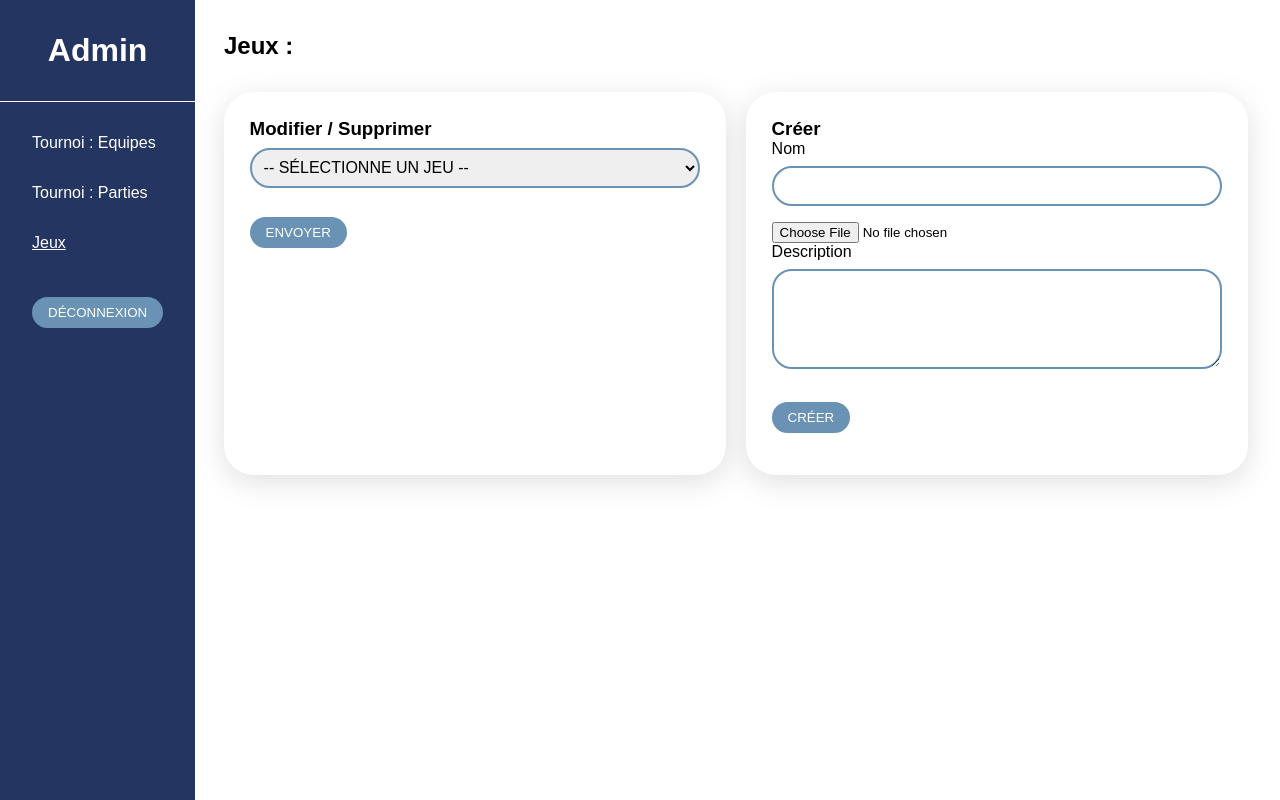
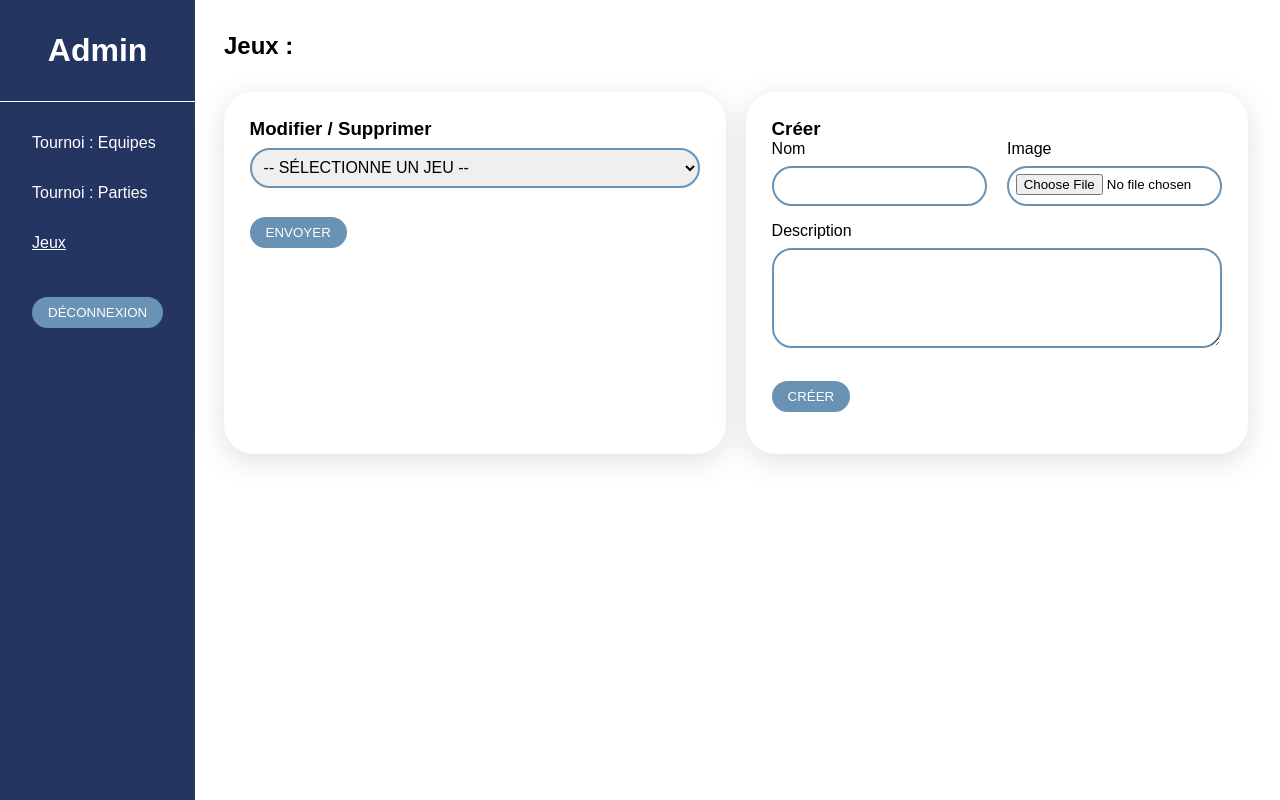
Before and after one commit to chefProjet-Sae301/webweek, a PHP site: page /public/php/administration/administrationJeux.php in a window 1280 px wide. Run offline with PHP 8.4, Linux system fonts and the light colour scheme; the visitor is signed in with stand-in values (Sample User, id 1); data that the repository does not hold is empty.

Commit message:
correction style administration

```diff
--- a/site/public/css/admin.css
+++ b/site/public/css/admin.css
@@ -61,6 +61,7 @@ table, tr, td{
 
 table{
     width: 100%;
+    table-layout: auto;
 }
 
 #equipe_table td, #parties_table td{
@@ -80,6 +81,7 @@ input[type="email"],
 input[type="password"],
 input[type="number"],
 input[type="date"],
+input[type="file"],
 select,
 textarea {
 	border: 2px solid var(--bleu-clair);
@@ -135,6 +137,11 @@ input[type="submit"]:hover, input[type="button"]:hover {
 	padding: 2vw;
 }
 
+.DivFormJeux .premiereLigne{
+    display: grid;
+    grid-template-columns: repeat(auto-fit, minmax(200px, 1fr));
+    column-gap: 20px;
+}
 
 @media (max-width: 1150px) {
     .DivFormJeux {
@@ -151,7 +158,10 @@ input[type="submit"]:hover, input[type="button"]:hover {
 }
 
 @media (max-width: 750px) {
-
+    .DivFormJeux .premiereLigne{
+        grid-template-columns: 1fr;
+        gap: 0;
+    }
     .DivFormJeux form{
        width: 80%;
        margin :auto;
--- a/site/public/php/administration/administrationJeux.php
+++ b/site/public/php/administration/administrationJeux.php
@@ -118,10 +118,15 @@ if ($_SERVER["REQUEST_METHOD"] === "POST" && isset($_POST['logout'])) {
                     <input type="radio" name="UorD" value="supprimer"> Supprimer
                 </div>
                 <div id="champsJeu">
+                    <span class="premiereLigne">
                         <span>
                             <label for="nomJeu">Nom</label>
                             <input type="text" name="nomJeu" id="nomJeu" value="">
-                        <input type="file" id="imgJeu" name="imgJeu" accept="image/png, image/jpeg" />
+                        </span>
+                        <span>
+                            <label for="imgJeu">Image</label><br>
+                            <input type="file" id="imgJeu" name="imgJeu" accept="image/png, image/jpeg" /><br>
+                        </span>
                     </span>
                     <label for="description">Description</label>
                     <textarea name="description" id="description" cols="30" rows="10"></textarea>
@@ -132,10 +137,15 @@ if ($_SERVER["REQUEST_METHOD"] === "POST" && isset($_POST['logout'])) {
 
             <form action="" method="post" enctype='multipart/form-data'>
                 <h3>Créer</h3>
+                <span class="premiereLigne">
                     <span>
                         <label for="C_nomJeu">Nom</label>
                         <input type="text" name="C_nomJeu" id="C_nomJeu" value="">
+                    </span>
+                    <span>
+                        <label for="imgJeu">Image</label><br>
                         <input type="file" id="C_imgJeu" name="C_imgJeu" accept="image/png, image/jpeg" /><br>
+                    </span>
                 </span>
                 <label for="C_description">Description</label>
                 <textarea name="C_description" id="C_description" cols="30" rows="10"></textarea>
```
Lines whose indentation alone changed are shown as unchanged.
